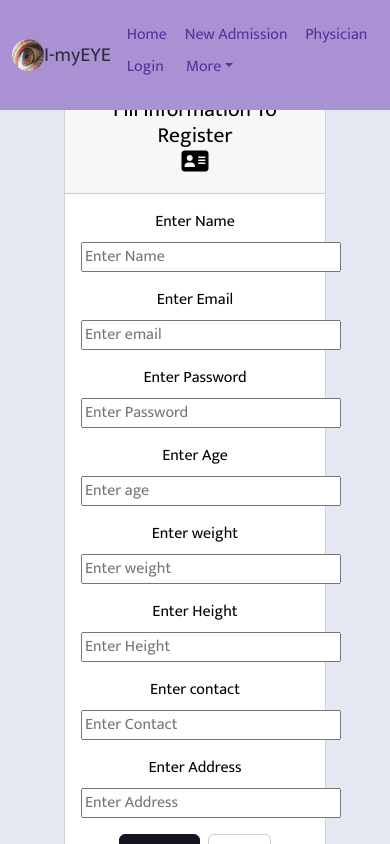
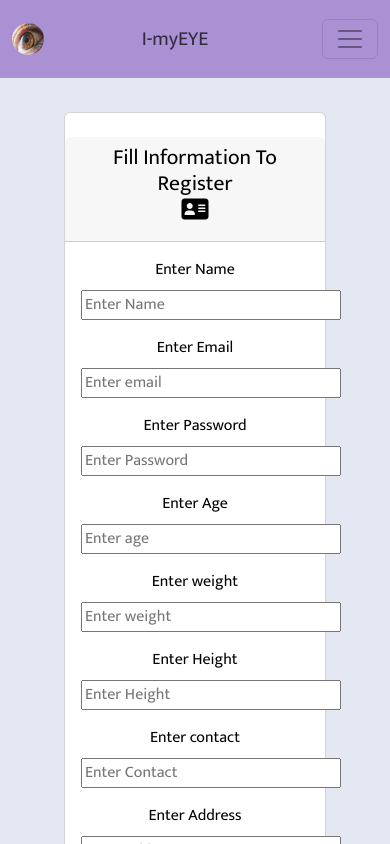
Before and after one commit to pilot-satyam/MedicalProject, a React (Create React App) app in the folder MedicalProjects/frontend/: page /signup in a window 390 px wide. Shown: the top 844 px of the page. Built offline with nearby package versions, Linux system fonts and the light colour scheme.

Commit message:
Mobile added

```diff
--- a/MedicalProjects/frontend/src/Components/CustomNavbar.jsx
+++ b/MedicalProjects/frontend/src/Components/CustomNavbar.jsx
@@ -7,17 +7,18 @@ import "../Style/Global.css";
 
 const CustomNavbar =()=> {
   return (
-    <Navbar bg="secondary" navbar-expand-sm variant="light" style={{width:"auto", height:"13%", justifyContent: "space-around"}} fixed="top" >
+    // style={{width:"auto", height:"13%", justifyContent: "space-around"}}
+    <Navbar bg="secondary" expand="lg" variant="light" fixed="top" >
       <Container>
         <img src ="favicon-32x32.png" alt="Image of eye for the navBar" className='rounded-circle'/>
         <Navbar.Brand href="#">I-myEYE</Navbar.Brand>
-        <Navbar.Toggle aria-controls="responsive-navbar-nav" />
+        <Navbar.Toggle aria-controls="navbarScroll" />
         {/* basic-navbar-nav */}
-        <Navbar.Collapse id="responsive-navbar-nav">
-          <Nav className="me-auto space">
+        <Navbar.Collapse id="navbarScroll">
+          <Nav className="mr-auto my-2 my-lg-0">
             <NavLink to="/" style={{textDecoration: 'none'}}> Home &nbsp;&nbsp;&nbsp;</NavLink>
-            {/* <Nav className='me-auto'> */}
-            <NavLink to="/login" style={{textDecoration: 'none'}}> New Admission &nbsp;&nbsp;&nbsp; </NavLink>
+            {/* <Nav className='me-auto'>  */}
+            <NavLink to="/login" style={{textDecoration: 'none'}}> New Admission &nbsp;&nbsp;&nbsp;</NavLink>
             <NavLink to='/physicianlogin' style={{textDecoration: 'none'}}>Physician Login &nbsp;&nbsp;&nbsp;</NavLink>
             <NavDropdown title="More" id="basic-nav-dropdown" className='nav'>
               <NavDropdown.Item href="/services" >Services</NavDropdown.Item>
@@ -30,6 +31,7 @@ const CustomNavbar =()=> {
         </Navbar.Collapse>
       </Container>
     </Navbar>
+
   );
 }
 
--- a/MedicalProjects/frontend/src/pages/Signup.js
+++ b/MedicalProjects/frontend/src/pages/Signup.js
@@ -4,7 +4,7 @@ import {Button, Card,CardHeader,Container, FormGroup,CardBody,Form,Label} from '
 import {Row,Col} from 'react-bootstrap'
 import { signUp } from "../services/user-service";
 import { useState } from "react";
-
+import FloatingLabel from 'react-bootstrap/FloatingLabel';
 
 
 const Signup = () => {
@@ -57,9 +57,11 @@ const Signup = () => {
         <Base>
        <Container className='mt-5 text-center'>
         <Row className="mt-4">
-            <Col sm={{size:6}}>
-            <Card>
-            <CardHeader>
+            <Col sm={{
+                size:6,
+                offset:2}}>
+            <Card className='mt-4'>
+            <CardHeader className='mt-4'>
                <h4> Fill Information To Register
                 <br/>
                 <i style={{fontSize:"24px"}} class="fa">&#xf2bc;</i>
@@ -67,7 +69,14 @@ const Signup = () => {
             </CardHeader>
         <CardBody>
             <Form onSubmit={submitForm}>
+                        {/* <FloatingLabel
+                            controlId="floatingInput"
+                            label="Enter Name"
+                            className="mb-3">
+                            <Form.Control type="email" placeholder="Enter Name" />
+                        </FloatingLabel> */}
                 <FormGroup>
+
                     <Label htmlFor="name">Enter Name</Label>
                     <br></br>
                     <input type="text"
```
